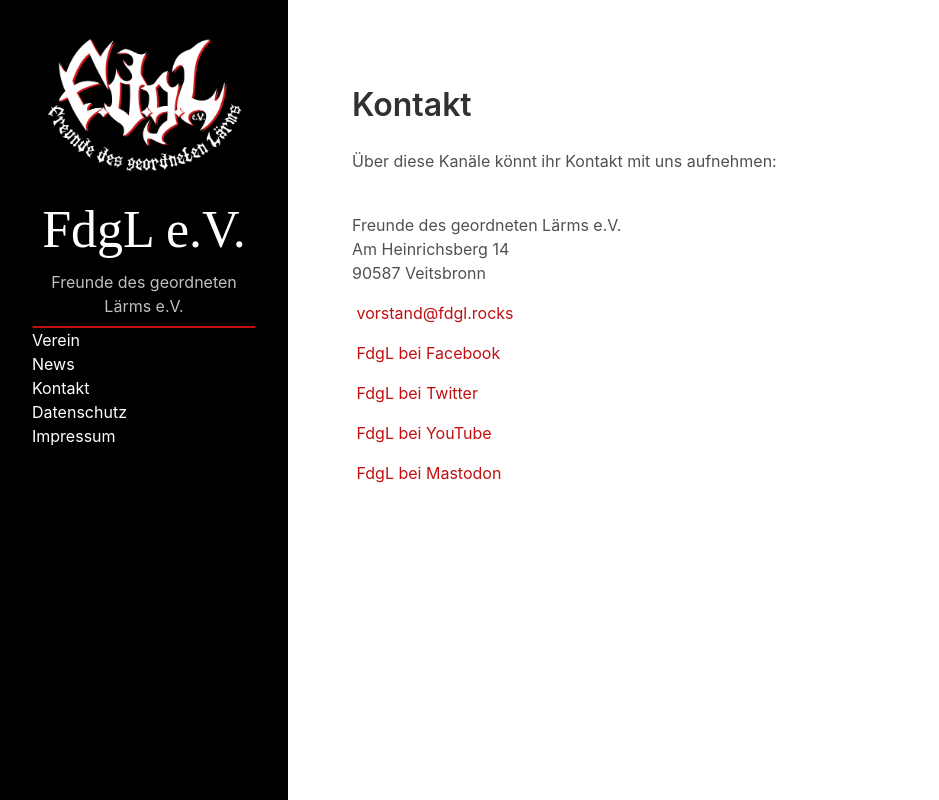
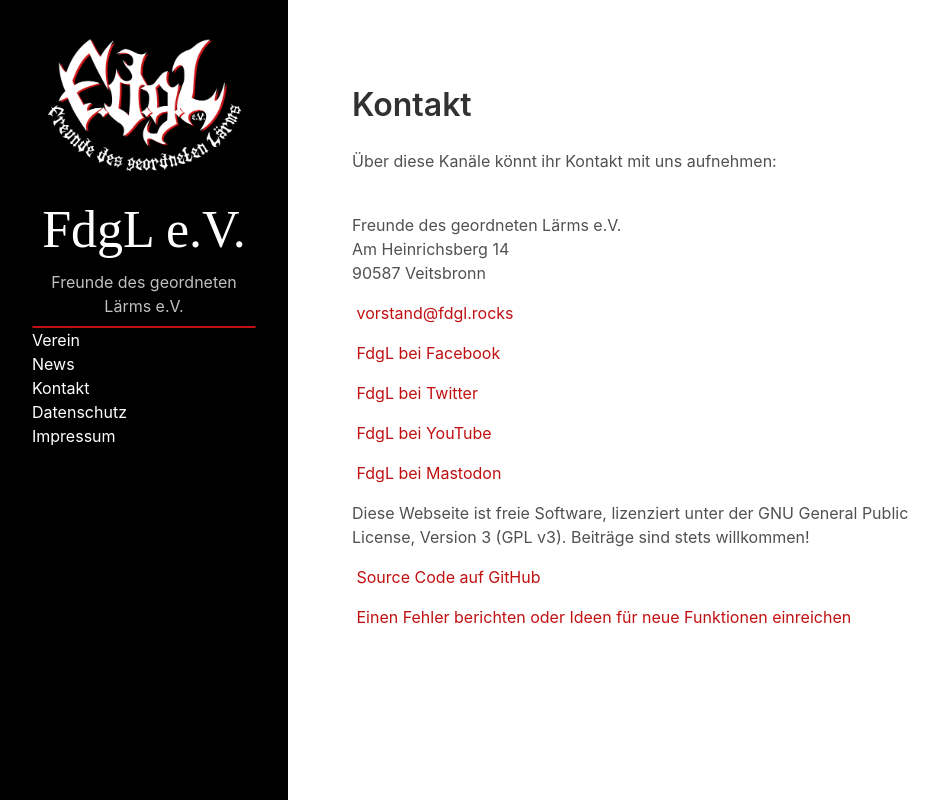
Before and after one commit to F-D-G-L/fdgl-homepage, a Flask app: template templates/kontakt.html in a window 1280 px wide. Shown: the whole page, without its empty margins (0-939 px from the left). Run offline with Flask 2, Linux system fonts and the light colour scheme; the template is opened without the code that fills it, so the values that code supplies are empty; parts of the project's set-up code (start-up, migrations or seed data) failed here and were passed over.

Commit message:
add links to github and for creating issues, add license info

```diff
--- a/templates/kontakt.html
+++ b/templates/kontakt.html
@@ -25,4 +25,13 @@
      <p>
          <i class="fab fa-mastodon"></i>&nbsp;<a href="https://metalhead.club/@FDGL">FdgL bei Mastodon</a>
      </p>
+     <p>
+     Diese Webseite ist freie Software, lizenziert unter der GNU General Public License, Version 3 (GPL v3). Beiträge sind stets willkommen!
+     </p>
+     <p>
+     	 <i class="fab fa-github"></i>&nbsp;<a href="https://github.com/F-D-G-L/fdgl-homepage">Source Code auf GitHub</a>
+     </p>
+     <p>
+         <i class="fab fa-github"></i>&nbsp;<a href="https://github.com/F-D-G-L/fdgl-homepage/issues/new">Einen Fehler berichten oder Ideen für neue Funktionen einreichen</a>
+     </p>
 {% endblock %}
```
